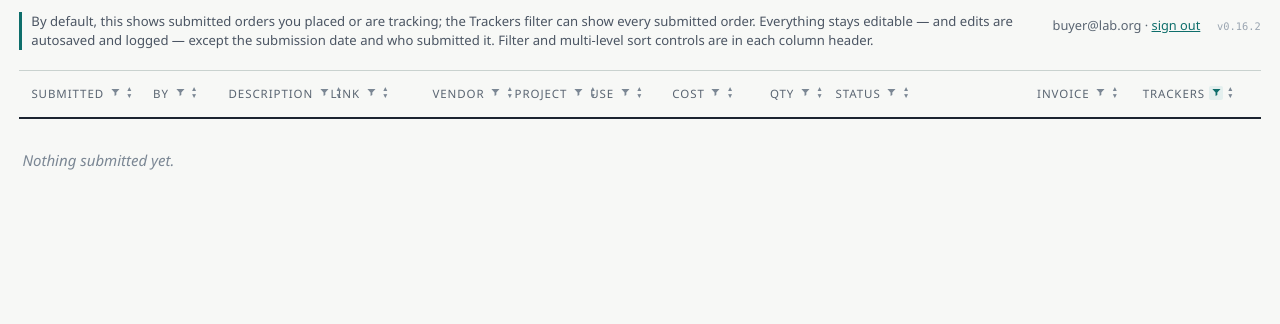
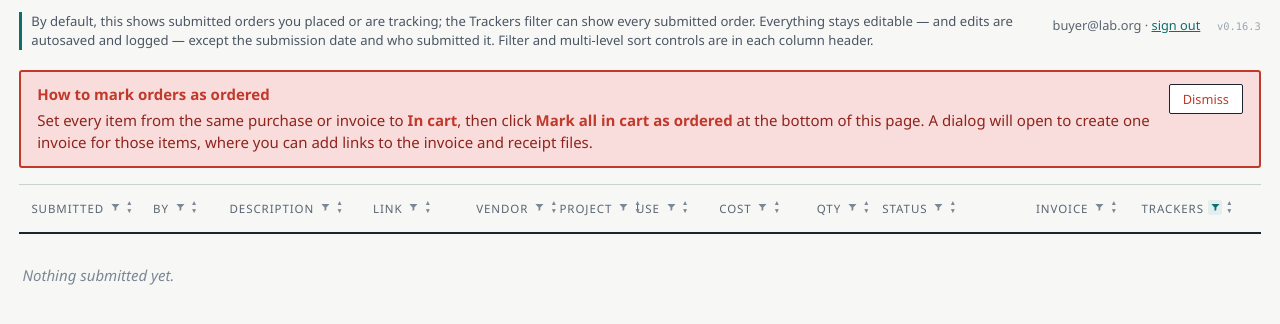
Before and after one commit to jmfrancklab/orderapp, a Flask app: page /submitted in a window 1280 px wide. Shown: the part 47-371 px from the top of the page. Run offline with Flask 3, Linux system fonts and the light colour scheme; the visitor is signed in with stand-in values (Sample User, id 1); data that the repository does not hold is empty.

Commit message:
update formatting

```diff
--- a/app.py
+++ b/app.py
@@ -7,6 +7,7 @@ identically under PythonAnywhere's WSGI).
 import os
 import re
 import sqlite3
+import textwrap
 import tomllib
 from datetime import datetime, timedelta, timezone
 from functools import cmp_to_key
@@ -23,7 +24,7 @@ BASE_DIR = os.path.dirname(os.path.abspath(__file__))
 DB_PATH = os.path.join(BASE_DIR, "orders.db")
 
 # Increment this (major.minor.patch) whenever you deploy a meaningful change.
-__version__ = "0.16.2"
+__version__ = "0.16.3"
 
 INVOICE_REIMBURSEMENT_DEFAULT = "madhur cc"
 INVOICE_REIMBURSEMENT_CHOICES = (
@@ -62,6 +63,26 @@ def fmt_cost(value):
         return '{:,.2f}'.format(float(s))
     except ValueError:
         return value or ''
+
+
+@app.template_filter("description_rows")
+def description_rows(value, columns):
+    """Estimate whether a description needs one or two rendered lines."""
+    text = str(value or "")
+    wrapped_lines = 0
+    for line in text.split("\n"):
+        wrapped_lines += max(
+            1,
+            len(textwrap.wrap(
+                line,
+                width=columns,
+                break_long_words=True,
+                break_on_hyphens=False,
+            )),
+        )
+        if wrapped_lines > 1:
+            return 2
+    return 1
 
 
 def _normalise_cost(raw):
--- a/static/app.js
+++ b/static/app.js
@@ -1005,6 +1005,33 @@
   }
 
   /* --- submitted-row bulk selection ---------------------------------- */
+
+  var submittedOrderingNotice = document.getElementById("submitted-ordering-notice");
+  if (submittedOrderingNotice) {
+    var noticeUser = (submittedOrderingNotice.dataset.currentUser || "")
+      .trim().toLowerCase();
+    var noticeStorageKey = "orderapp:submitted-ordering-notice-dismissed:" + noticeUser;
+    var noticeDismissed = false;
+    try {
+      noticeDismissed = window.localStorage.getItem(noticeStorageKey) === "1";
+    } catch (error) {
+      // Storage can be disabled; keep the notice dismissible for this page view.
+    }
+    submittedOrderingNotice.hidden = noticeDismissed;
+
+    var dismissSubmittedNotice = document.getElementById(
+      "dismiss-submitted-ordering-notice");
+    if (dismissSubmittedNotice) {
+      dismissSubmittedNotice.addEventListener("click", function () {
+        submittedOrderingNotice.hidden = true;
+        try {
+          window.localStorage.setItem(noticeStorageKey, "1");
+        } catch (error) {
+          // The notice is still dismissed until the page is loaded again.
+        }
+      });
+    }
+  }
 
   var selectionMode = document.getElementById("selection-mode");
   var changeSelectedBtn = document.getElementById("change-selected");
--- a/static/style.css
+++ b/static/style.css
@@ -69,6 +69,23 @@ main { width: 100%; padding: 1.2rem 1.2rem 3rem; margin: 0 auto; }
 }
 .explain a { color: var(--accent); }
 
+.submitted-ordering-notice {
+  display: flex; align-items: flex-start; justify-content: space-between; gap: 1rem;
+  margin: 0 0 1rem; padding: .8rem 1rem;
+  border: 2px solid var(--alert); border-radius: 3px;
+  background: #f9dddd; color: #8f241c;
+}
+.submitted-ordering-notice[hidden] { display: none; }
+.submitted-ordering-notice strong { color: var(--alert); }
+.submitted-ordering-notice p { margin: .25rem 0 0; }
+.submitted-ordering-notice-dismiss {
+  flex: 0 0 auto; border-color: var(--alert); background: #fff;
+  color: var(--alert);
+}
+.submitted-ordering-notice-dismiss:hover {
+  background: var(--alert); color: #fff;
+}
+
 /* ------------------------------------------------- order sheet */
 .sheet {
   border-top: 1px solid var(--rule);
@@ -86,9 +103,9 @@ main { width: 100%; padding: 1.2rem 1.2rem 3rem; margin: 0 auto; }
 }
 .submitted-sheet .sheet-head, .submitted-row, .submitted-sheet .sheet-foot {
   grid-template-columns:
-    7rem minmax(0, 1fr) minmax(0, 1.4fr) minmax(0, 1.4fr)
+    7rem minmax(0, 1fr) minmax(0, 2fr) minmax(0, 1.4fr)
     minmax(0, 1.1fr) minmax(0, 1fr) minmax(0, 1.1fr)
-    5.5rem 3.5rem 12rem 6rem minmax(0, 1.2fr) 2.2rem;
+    5.5rem 3.5rem 9rem 6rem minmax(0, 1.2fr) 2.2rem;
 }
 .row-line { display: contents; }
 
@@ -170,13 +187,16 @@ main { width: 100%; padding: 1.2rem 1.2rem 3rem; margin: 0 auto; }
 .submitted-row.selected,
 .submitted-row.selected:nth-child(even) { background: var(--accent-soft); }
 
-input, select {
+input, select, textarea {
   width: 100%; padding: .4rem .5rem;
   border: 1px solid var(--rule); border-radius: 2px;
   background: #fff; color: var(--ink); font: inherit; font-size: .88rem;
 }
-input:focus, select:focus {
+input:focus, select:focus, textarea:focus {
   outline: 2px solid var(--accent); outline-offset: -1px; border-color: var(--accent);
+}
+textarea[data-field="description"] {
+  display: block; resize: none; overflow-y: auto;
 }
 input[data-field="link"] { font-family: var(--mono); font-size: .8rem; }
 
--- a/templates/orders.html
+++ b/templates/orders.html
@@ -51,7 +51,8 @@ immediately and will still be here next time you sign in.</p>
   {% for d in drafts %}
   <div class="order-row" data-id="{{ d.id }}">
     <div class="row-line row-line-primary">
-      <input data-field="description" value="{{ d.description }}" placeholder="What is it?">
+      <textarea data-field="description" rows="{{ d.description | description_rows(32) }}"
+                placeholder="What is it?">{{ d.description }}</textarea>
       <span class="link-cell">
         <input data-field="link" value="{{ d.link }}" placeholder="https://…" inputmode="url">
         <span class="row-note" aria-live="polite"></span>
--- a/templates/submitted.html
+++ b/templates/submitted.html
@@ -10,6 +10,20 @@ who submitted it. Filter and multi-level sort controls are in each column header
 {% block content %}
 
 {% from "_column_controls.html" import column_heading %}
+
+<aside class="submitted-ordering-notice" id="submitted-ordering-notice"
+       data-current-user="{{ current_email }}" aria-labelledby="submitted-ordering-notice-title"
+       hidden>
+  <div>
+    <strong id="submitted-ordering-notice-title">How to mark orders as ordered</strong>
+    <p>Set every item from the same purchase or invoice to <strong>In cart</strong>,
+    then click <strong>Mark all in cart as ordered</strong> at the bottom of this
+    page. A dialog will open to create one invoice for those items, where you can
+    add links to the invoice and receipt files.</p>
+  </div>
+  <button type="button" class="mini submitted-ordering-notice-dismiss"
+          id="dismiss-submitted-ordering-notice">Dismiss</button>
+</aside>
 
 {% macro invoice_cell(invoice) %}
   {% if invoice %}
@@ -61,7 +75,8 @@ who submitted it. Filter and multi-level sort controls are in each column header
     <div class="row-line row-line-primary">
       <span class="ro" data-field="submitted_at">{{ (r.submitted_at or '')[:10] }}</span>
       <span class="ro" data-field="user_email">{{ r.user_email }}</span>
-      <input data-field="description" value="{{ r.description }}">
+      <textarea data-field="description"
+                rows="{{ r.description | description_rows(18) }}">{{ r.description }}</textarea>
       <span class="link-cell">
         <input data-field="link" value="{{ r.link }}" inputmode="url">
         <a class="link-out" href="{{ r.link }}" target="_blank" rel="noopener"
```
Also changed, not shown: tests/test_description_textarea.py (added, +87 -0 lines), tests/test_submitted_notice.py (added, +26 -0 lines).
